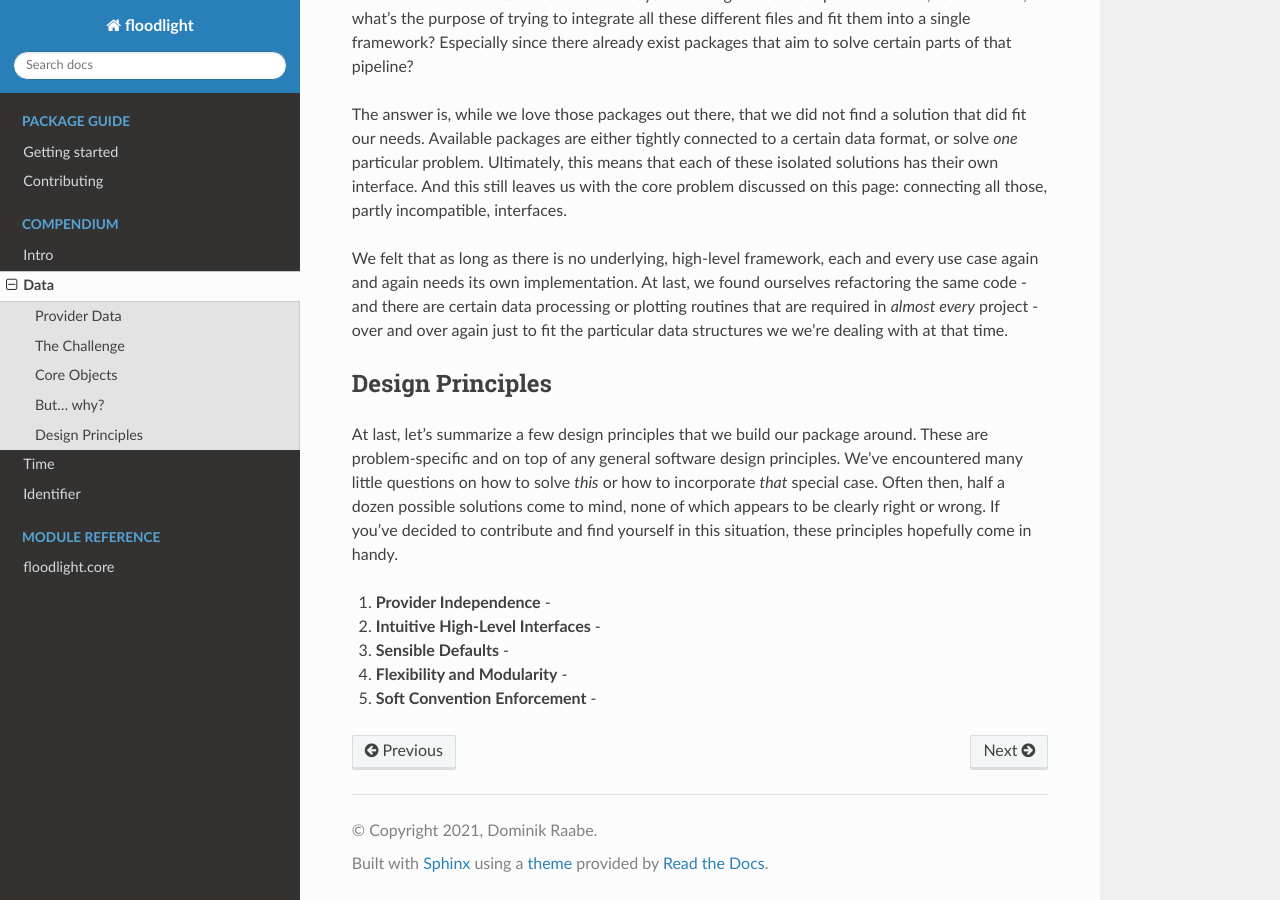
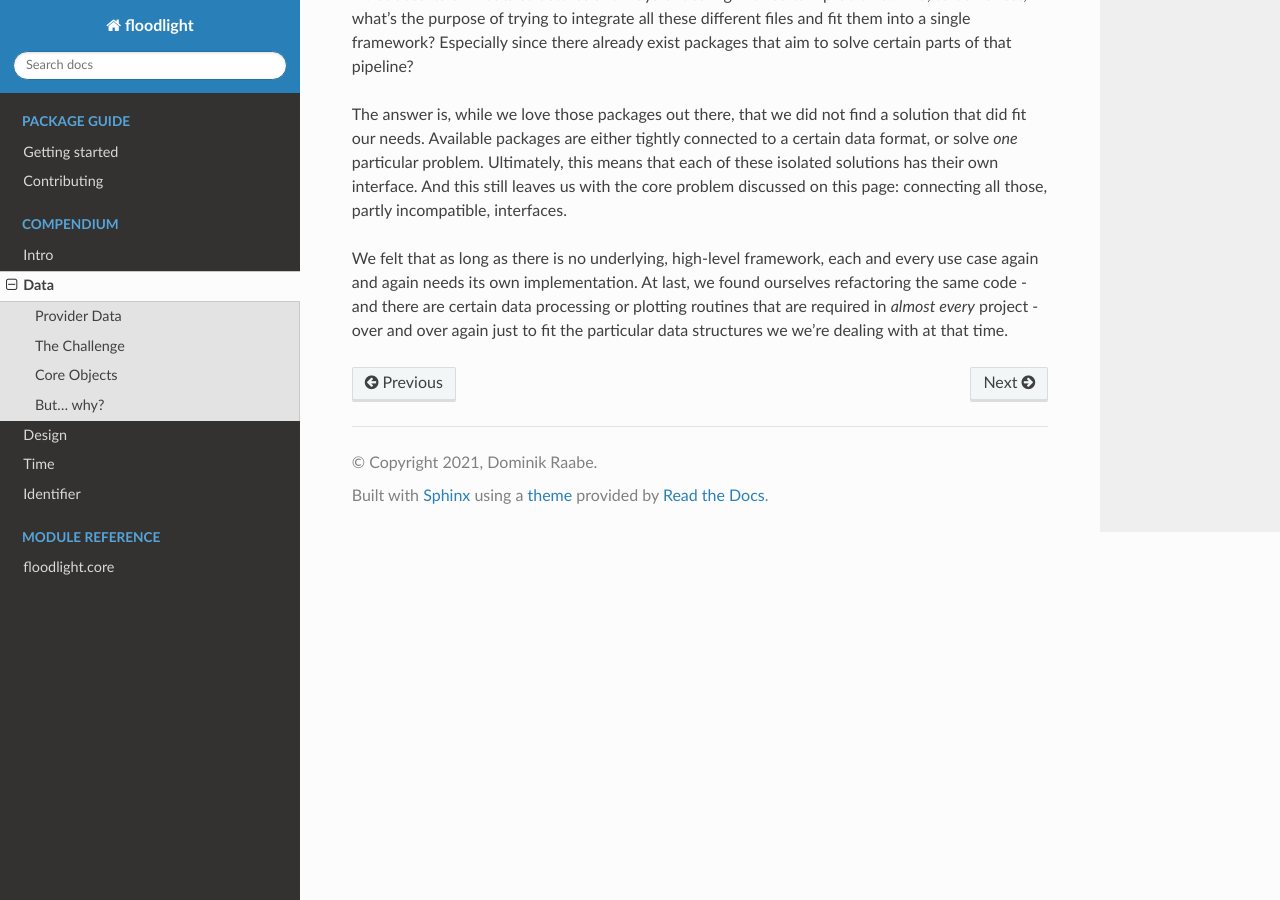
Before and after one commit to floodlight-sports/floodlight, a Sphinx documentation site: the page built from docs/source/compendium/1_data.rst, in a window 1280 px wide and 900 px high, scrolled down 2855 px. Built offline with Sphinx 7.4.7 and the Read the Docs theme 2.0.0, drawn with Linux system fonts in a browser that asks for light colours; pages that are not in the unit, such as notebooks, are missing from menus.

Commit message:
docs: add dedicated design chapter to compendium

```diff
--- a/docs/source/compendium/1_data.rst
+++ b/docs/source/compendium/1_data.rst
@@ -58,19 +58,3 @@
 The answer is, while we love those packages out there, that we did not find a solution that did fit our needs. Available packages are either tightly connected to a certain data format, or solve *one* particular problem. Ultimately, this means that each of these isolated solutions has their own interface. And this still leaves us with the core problem discussed on this page: connecting all those, partly incompatible, interfaces.
 
 We felt that as long as there is no underlying, high-level framework, each and every use case again and again needs its own implementation. At last, we found ourselves refactoring the same code - and there are certain data processing or plotting routines that are required in *almost every* project - over and over again just to fit the particular data structures we we're dealing with at that time.
-
-
-Design Principles
-=================
-
-At last, let's summarize a few design principles that we build our package around. These are problem-specific and on top of any general software design principles. We've encountered many little questions on how to solve *this* or how to incorporate *that* special case. Often then, half a dozen possible solutions come to mind, none of which appears to be clearly right or wrong. If you've decided to contribute and find yourself in this situation, these principles hopefully come in handy.
-
-1. **Provider Independence** -
-
-2. **Intuitive High-Level Interfaces** -
-
-3. **Sensible Defaults** -
-
-4. **Flexibility and Modularity** -
-
-5. **Soft Convention Enforcement** -
```
Also changed, not shown: docs/source/compendium/2_design.rst (added, +48 -0 lines).
